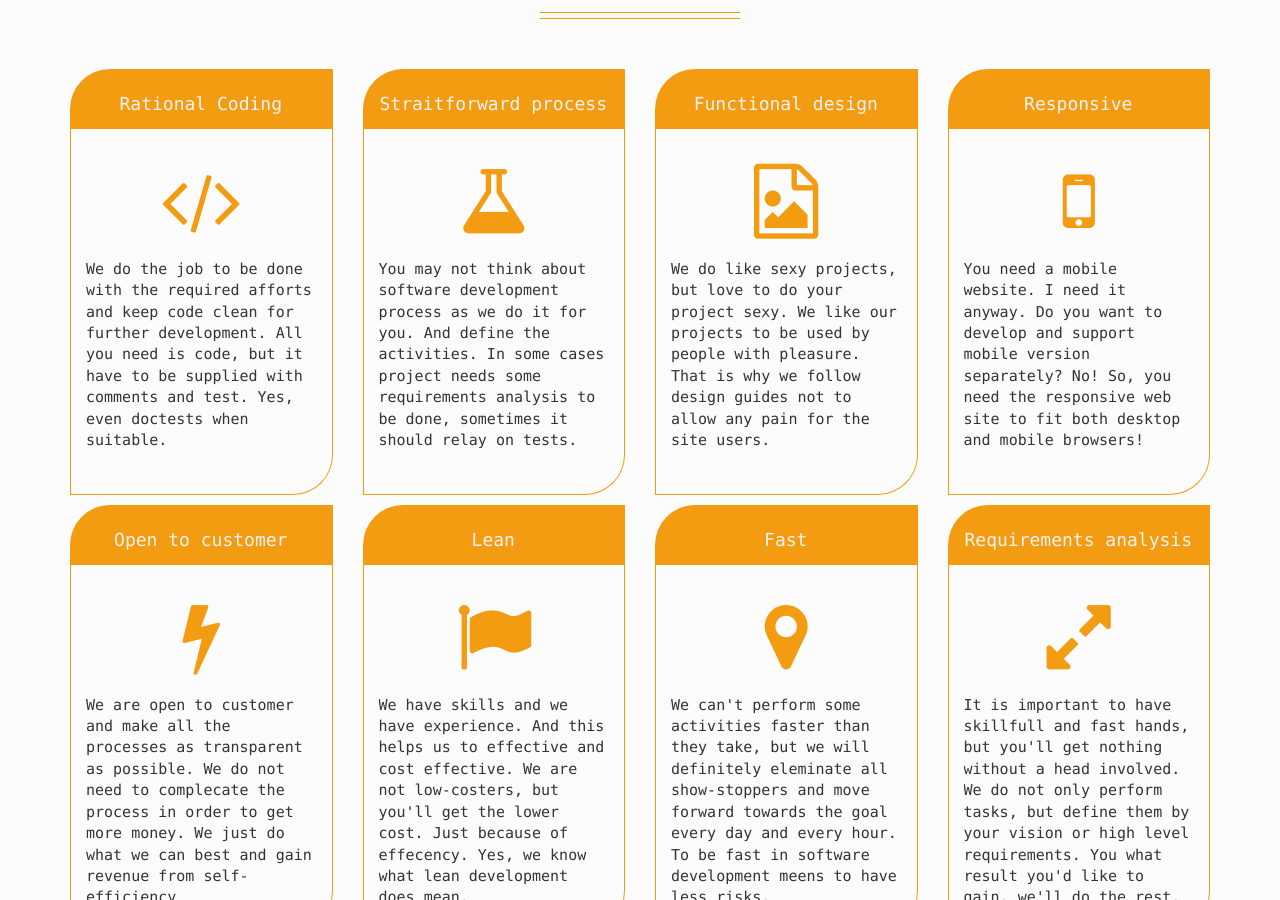
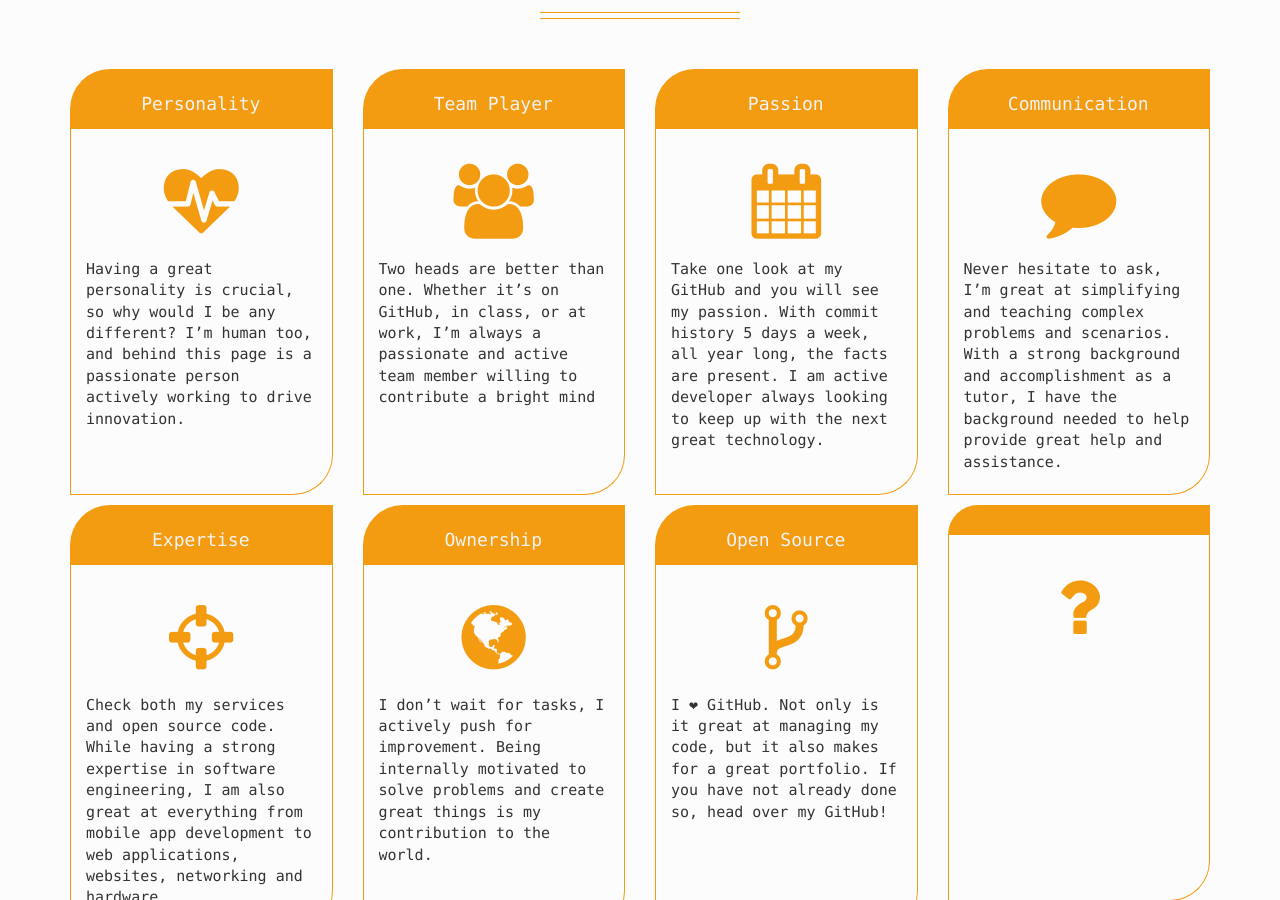
Before and after one commit to trentrand/TrentRand.com, a Jekyll site: the page built from index.html, in a window 1280 px wide and 900 px high, scrolled down 1022 px. Built offline with Jekyll 4.4.1, drawn with Linux system fonts in a browser that asks for light colours; nearby versions of some CDN libraries; some web fonts are replaced; some of the changed text lies outside the part shown.

Commit message:
Traits
~ Traits section content

```diff
--- a/_config.yml
+++ b/_config.yml
@@ -17,9 +17,9 @@ logo_small_devices: "media/logo/logo.svg"
 navbar_links:
   - title: "Home"
     url: "#image-hero"
-  - title: "Skills"
+  - title: "Traits"
     url: "#features"
-  - title: "Services"
+  - title: "Knowledge"
     url: "#services"
   - title: "Work"
     url: "#work"
@@ -36,45 +36,47 @@ navbar_color: "caribbean-green"
 # -------------------------
 
 title:            "Trent Rand"
-tagline:      	  "iOS Developer and Programmer"
+tagline:      	  "Software Developer
+"
 
 # Features Thumbs
 # -------------------------
 
 features_thumbs:
-  - title: "Rational Coding"
-    icon: "code"
-    description: "We do the job to be done with the required afforts and keep code clean for further development. All you need is code, but it have to be supplied with comments and test. Yes, even doctests when suitable."
-  - title: "Straitforward process"
-    icon: "flask"
-    description: "You may not think about software development process as we do it for you. And define the activities. In some cases project needs some requirements analysis to be done, sometimes it should relay on tests."
-  - title: "Functional design"
-    icon: "file-image-o"
-    description: "We do like sexy projects, but love to do your project sexy. We like our projects to be used by people with pleasure. That is why we follow design guides not to allow any pain for the site users. "
-  - title: "Responsive"
-    icon: "mobile"
-    description: "You need a mobile website. I need it anyway. Do you want to develop and support mobile version separately? No! So, you need the responsive web site to fit both desktop and mobile browsers!"
-  - title: "Open to customer"
-    icon: "bolt"
-    description: "We are open to customer and make all the processes as transparent as possible. We do not need to complecate the process in order to get more money. We just do what we can best and gain revenue from self-efficiency"
-  - title: "Lean"
-    icon: "flag"
-    description: "We have skills and we have experience. And this helps us to effective and cost effective. We are not low-costers, but you'll get the lower cost. Just because of effecency. Yes, we know what lean development does mean."
-  - title: "Fast"
-    icon: "map-marker"
-    description: "We can't perform some activities faster than they take, but we will definitely eleminate all show-stoppers and move forward towards the goal every day and every hour. To be fast in software development meens to have less risks."
-  - title: "Requirements analysis"
-    icon: "expand"
-    description: "It is important to have skillfull and fast hands, but you'll get nothing without a head involved. We do not only perform tasks, but define them by your vision or high level requirements. You what result you'd like to gain, we'll do the rest."
+  - title: "Personality"
+    icon: "heartbeat"
+    description: "Having a great personality is crucial, so why would I be any different? I’m human too, and behind this page is a passionate person actively working to drive innovation."
+  - title: "Team Player"
+    icon: "users"
+    description: "Two heads are better than one. Whether it’s on GitHub, in class, or at work, I’m always a passionate and active team member willing to contribute a bright mind"
+  - title: "Passion"
+    icon: "calendar"
+    description: "Take one look at my GitHub and you will see my passion. With commit history 5 days a week, all year long, the facts are present. I am active developer always looking to keep up with the next great technology."
+  - title: "Communication"
+    icon: "comment"
+    description: "Never hesitate to ask, I’m great at simplifying and teaching complex problems and scenarios. With a strong background and accomplishment as a tutor, I have the background needed to help provide great help and assistance."
+  - title: "Expertise"
+    icon: "crosshairs"
+    description: "Check both my services and open source code.  While having a strong expertise in software engineering, I am also great at everything from mobile app development to web applications, websites, networking and hardware"
+  - title: "Ownership"
+    icon: "globe"
+    description: "I don’t wait for tasks, I actively push for improvement. Being internally motivated to solve problems and create great things is my contribution to the world."
+  - title: "Open Source"
+    icon: "code-fork"
+    description: "I ❤︎ GitHub. Not only is it great at managing my code, but it also makes for a great portfolio. If you have not already done so, head over my GitHub!"
+  - title: ""
+    icon: "question"
+    description: ""
 
 # Blockquote
 # -------------------------
 
 blockquote:
-   text: "Nice to meet you, my name is Trent Rand. I am an undergraduate student at Arizona State University in the Computer Science program with a focus towards Software Engineering"
-   tagline: "Code less, gain more!"
+   text: "I am an Arizona State University undergraduate student studying Computer Science & Software Engineering."
+   tagline: "Nice to meet you"
    button_text: "Read More"
    button_url: "#_"
+
 
 # Services
 # -------------------------
@@ -89,6 +91,7 @@ services:
  - title: "Mobile apps development"
    icon: "mobile"
    description: "This is not a trend! You have to thnik about your mobile users. May be you even need to think about them first. We are doing different types of mobile applications for Android, iOS and Windows Mobile platforms. Blackberry is also an option."
+
 
 # Work Mosaic
 # -------------------------
--- a/_includes/features.html
+++ b/_includes/features.html
@@ -4,7 +4,7 @@
     <div class="container padding-top-50 padding-bottom-50">
         <div class="row">
             <div class="col-lg-12">
-                <h1 class="text-center">Skills</h1>
+                <h1 class="text-center">Traits</h1>
                 <hr class="margin-bottom-50">
 
                 <!-- Features -->
--- a/_includes/home-blockquote.html
+++ b/_includes/home-blockquote.html
@@ -4,9 +4,12 @@
     <div class="container padding-top-100 padding-bottom-100">
         <div class="row">
             <div class="col-lg-12">
+                <h3 class="text-white text-center">{{ site.blockquote.tagline }}</h3>
+                <hr class="margin-bottom-10">
+
                 <blockquote class="text-white text-center">{{ site.blockquote.text }}</blockquote>
 
-						<h3 class="text-brand-main-color text-center">{{ site.blockquote.tagline }}</h3>
+
 
                 <!-- 						<p class="text-center margin-top-40">
 							<a href="{{ site.blockquote.button_url }}" class="btn btn-default" target="_blank">{{ site.blockquote.button_text }}</a>
--- a/_includes/services.html
+++ b/_includes/services.html
@@ -5,10 +5,10 @@
         <div class="row">
             <div class="col-lg-12">
 
-						<h1 class="text-center">Services</h1>
-						<hr class="margin-bottom-50">
+                <h1 class="text-center">Knowledge</h1>
+                <hr class="margin-bottom-20">
 
-						<div class="margin-top-80 margin-bottom-50">
+                <div class="margin-top-20 margin-bottom-20">
                     <div class="row">
                         {% for service in site.services %}
                         <!-- Single Service -->
```
Also changed, not shown: _less/modules/margin.less (+24 -3 lines), _includes/image-hero.html (indentation only). Lines whose indentation alone changed are shown as unchanged.
